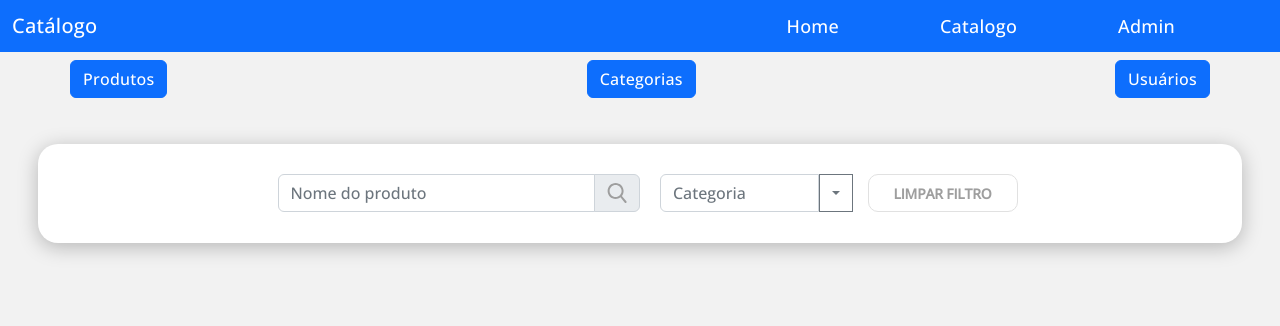
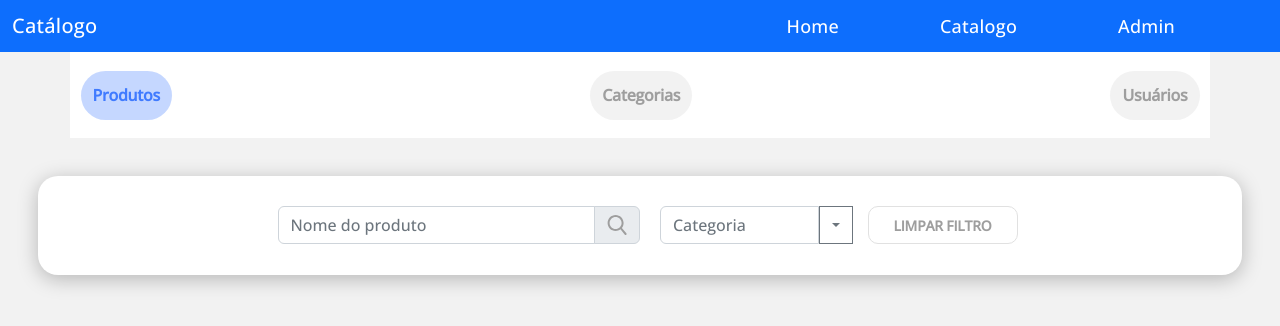
Before and after one commit to Davi-Archive/shop-catalog-spring-boot-angular, an Angular app in the folder frontend/: page /admin in a window 1280 px wide. Shown: the top 326 px of the page. Built offline with nearby package versions, Linux system fonts and the light colour scheme.

Commit message:
feat: styling category bar

```diff
--- a/frontend/src/app/shared/components/category-bar/category-bar.component.html
+++ b/frontend/src/app/shared/components/category-bar/category-bar.component.html
@@ -1,5 +1,5 @@
 <nav class="navbar container">
-  <div class="btn btn-primary">Produtos</div>
+  <div class="btn btn-primary active">Produtos</div>
   <div class="btn btn-primary">Categorias</div>
   <div class="btn btn-primary">Usuários</div>
 </nav>
--- a/frontend/src/app/shared/components/category-bar/category-bar.component.scss
+++ b/frontend/src/app/shared/components/category-bar/category-bar.component.scss
@@ -0,0 +1,24 @@
+@import "./../../../../styles.scss";
+
+.container {
+  background-color: var(--white);
+  .btn {
+    display: flex;
+    align-items: center;
+    margin: 10.5px;
+    border-radius: 100px;
+    height: 49px;
+    font-weight: 700;
+    line-height: 22px;
+    text-align: center;
+    letter-spacing: -0.015em;
+    color: var(--gray2);
+    background-color: var(--blue1);
+    border: none;
+
+    &.active{
+      background: rgba(64, 123, 255, 0.3);
+      color: var(--primaryColor);
+    }
+  }
+}
```
